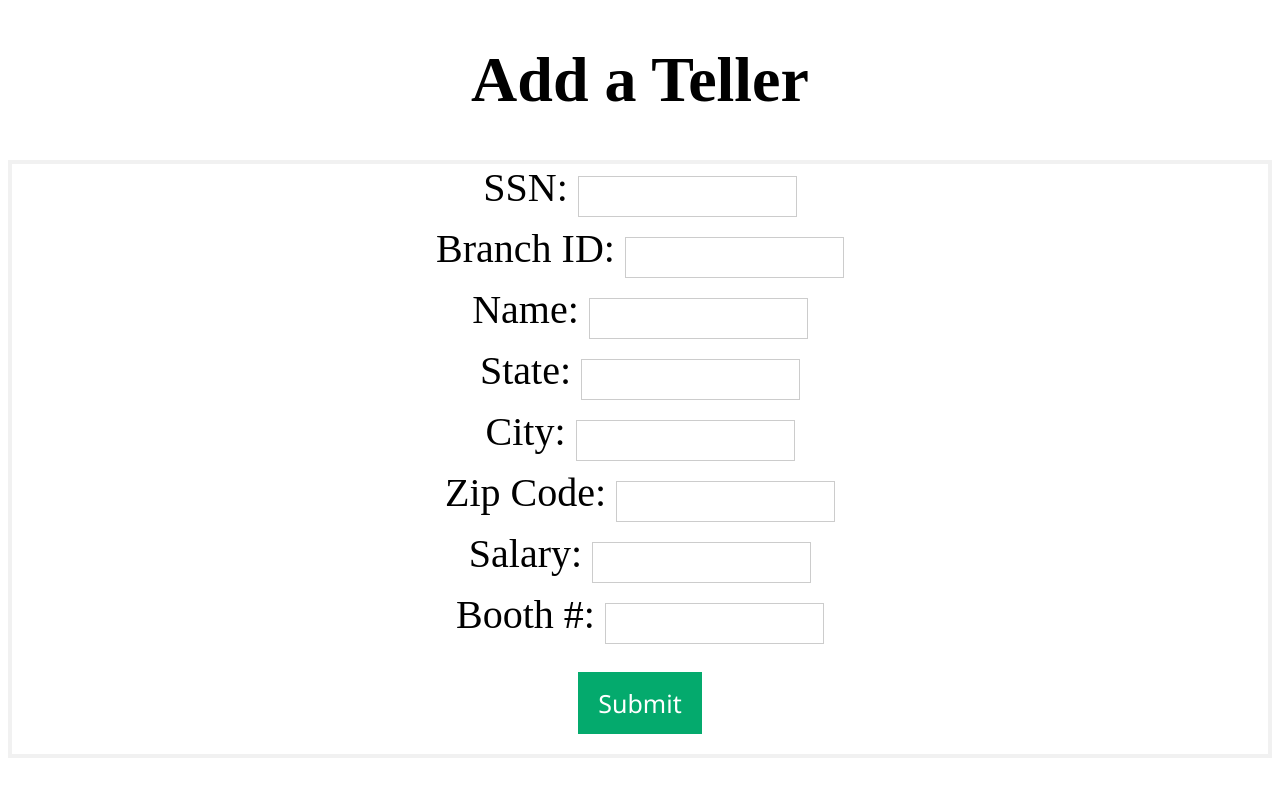
After one commit to IITTeaching/cs425-f22-group-16, a Flask app: template App/templates/add_teller.html in a window 1280 px wide. The commit adds this page. Run offline with Flask 2, Linux system fonts and the light colour scheme; the template is opened without the code that fills it, so the values that code supplies are empty; some libraries are stand-ins or nearby versions.

Commit message:
Manager Processes 70% done

```diff
--- a/App/app.py
+++ b/App/app.py
@@ -1,5 +1,4 @@
-from flask import Flask, render_template, request
-from flask_sqlalchemy import SQLAlchemy
+from flask import Flask, render_template, request, redirect, url_for
 import psycopg2
 
 app = Flask(__name__)
@@ -23,6 +22,7 @@ def updateTable(table, query, values):
         print(count, "Record inserted successfully into " + table + " table")
         cur.close()
         conn.close()
+        return count
     except (Exception, psycopg2.Error) as error:
         print("Failed to insert record into " + table + " table:", error)
 
@@ -69,14 +69,77 @@ def managerHome():
     data = fetchFromTable(table, query)
     return render_template('manager_home.html', data=data)
 
-@app.route('/manager_console', methods=['POST'])
+@app.route('/manager_console', methods=['POST', 'GET'])
 def managerConsole():
     ssn = request.form['ssn']
     table = 'manager'
     query = """SELECT * FROM manager WHERE ssn=""" + ssn
     data = fetchFromTable(table, query)
-    name = data[0][2]
-    return render_template('manager_console.html', data=data, name=name)
+    mName = data[0][2]
+    return render_template('manager_console.html', mName=mName)
+
+@app.route('/manager_process/<managerName>', methods=['POST'])
+def managerProcess(managerName):
+    managerAction = False
+    addCustomer = False
+    addTeller = False
+    manageCustomer = False
+
+    if request.form.get('button', None) is not None:
+        managerAction = True
+        print("Intial Action detected")
+    if request.form.get('addCustomer', None) is not None:
+        addCustomer = True
+        print("add customer process detected")
+    if request.form.get('addTeller', None) is not None:
+        addTeller = True
+        print("add teller process detected")
+    if request.form.get('manageCustomer', None) is not None:
+        manageCustomer = True
+        print("Manage customer process deteced.")
+    if managerAction:
+        process = request.form['button']
+        if process == 'Add Customer':
+            return render_template('add_customer.html', name=managerName)
+        if process == 'Add Teller':
+            return render_template('add_teller.html', name=managerName)
+        if process == 'Manage Customer':
+            return render_template('manage_customer.html', name=managerName)
+    if addCustomer:
+        c_id = request.form['c_id']
+        cname = request.form['name']
+        state = request.form['state']
+        city = request.form['city']
+        zip_code = request.form['zip_code']
+        salary = request.form['salary']
+        print(c_id, cname, state, city, zip_code, salary)
+        print("IN ADD CUSTOMER")
+        table = 'customer'
+        query = """INSERT INTO customer VALUES (%s,%s,%s,%s,%s,%s)"""
+        values = (str(c_id), str(cname), str(state), str(city), int(zip_code), int(salary))
+        count = updateTable(table, query, values)
+        if count > 0:
+           return render_template('success.html', name=managerName)
+    if addTeller:
+        ssn = request.form['ssn']
+        branch_id = request.form['branch_id']
+        tname = request.form['name']
+        state = request.form['state']
+        city = request.form['city']
+        zip_code = request.form['zip_code']
+        salary = request.form['salary']
+        booth = request.form['booth']
+        #TODO: QUERY TO TELLER TABLE
+    if manageCustomer:
+        c_id = request.form['c_id']
+        table = 'customer'
+        query = f"""SELECT * FROM customer where c_id = '{c_id}'"""
+        data = fetchFromTable(table, query)
+        print(data)
+        return "MANAGING CUSTOMER"
+        #TODO: QUERY TO TELLER TABLE
+    return render_template('manager_console.html', mName=managerName)
+
 
 if __name__ == '__main__':
     app.debug = True
--- a/App/static/style.css
+++ b/App/static/style.css
@@ -49,6 +49,11 @@ input[type=text], input[type=password] {
     border: none;
     cursor: pointer;
 }
+
+#btn:hover {
+    opacity: 0.8;
+    transform: scale(1.1);
+  }
 button:hover {
     opacity: 0.8;
     transform: scale(1.1);
@@ -88,3 +93,19 @@ button:hover {
     border: none;
     cursor: pointer;
 }
+
+#dropdown{
+    min-width: 100px;
+    min-height: 60px;
+    margin-top: 20px;
+    margin-bottom: 20px;
+    background-color: #ffffff;
+    color: rgb(0, 0, 0);
+    font-family:'Segoe UI', Tahoma, Geneva, Verdana, sans-serif;
+    font-size: 25px;
+    padding: 14px 20px;
+    border: none;
+    cursor: pointer;
+    border: 1px solid #ccc;
+    box-sizing: border-box;
+}
--- /dev/null
+++ b/App/templates/add_teller.html
@@ -0,0 +1,33 @@
+<!DOCTYPE html>
+<html lang="en">
+<head>
+    <meta charset="UTF-8">
+    <meta http-equiv="X-UA-Compatible" content="IE=edge">
+    <meta name="viewport" content="width=device-width, initial-scale=1.0">
+    <link rel="stylesheet" href="../static/style.css">
+</head>
+<body>
+    <h1 id="title">Add a Teller</h1>
+    <div class="container">
+        <form action="{{ url_for('managerProcess', managerName=name) }}" method="post" id="login">
+            <label id="usrText" for="usr">SSN:</label>
+            <input type="text" id="usr" name="ssn" required><br>
+            <label id="usrText" for="usr">Branch ID:</label>
+            <input type="text" id="usr" name="branch_id" required><br>
+            <label id="usrText" for="usr">Name:</label>
+            <input type="text" id="usr" name="name" required><br>
+            <label id="usrText" for="usr">State:</label>
+            <input type="text" id="usr" name="state" required><br>
+            <label id="usrText" for="usr">City:</label>
+            <input type="text" id="usr" name="city" required><br>
+            <label id="usrText" for="usr">Zip Code:</label>
+            <input type="text" id="usr" name="zip_code" required><br>
+            <label id="usrText" for="usr">Salary:</label>
+            <input type="text" id="usr" name="salary" required><br>
+            <label id="usrText" for="usr">Booth #:</label>
+            <input type="text" id="usr" name="booth" required><br>
+            <input id="btn" type="submit" name="addTeller" value="Submit">
+        </form>
+    </div>
+</body>
+</html>
```
Also changed, not shown: App/templates/add_customer.html (added, +29 -0 lines), App/templates/manage_customer.html (added, +19 -0 lines), App/templates/manager_console.html (+9 -7 lines), App/templates/success.html (added, +18 -0 lines).
